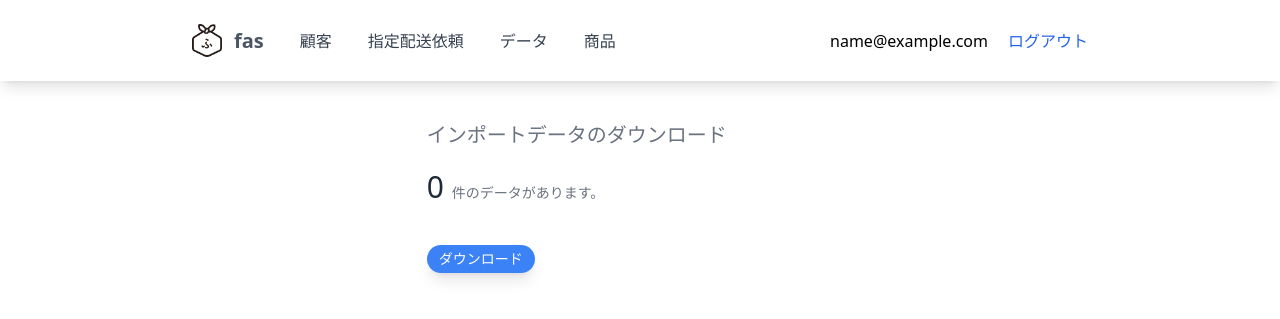
After one commit to hayamakazuyuki/fas, a Flask app: page /order/invoice_data in a window 1280 px wide. The commit adds this page. Shown: the top 319 px of the page. Run offline with Flask 2, Linux system fonts and the light colour scheme; the visitor is signed in with stand-in values (Sample User, id 1); data comes from the database, SQL or seed files in the repository; data that the repository does not hold is empty; some libraries are stand-ins or nearby versions.

Commit message:
added: invoice_data download

```diff
--- a/flask/app/order/views.py
+++ b/flask/app/order/views.py
@@ -4,7 +4,9 @@ from flask import Blueprint, render_template, request, redirect, url_for, make_r
 from flask_login import current_user, login_required
 from sqlalchemy import func
 from io import StringIO
+from threading import Thread
 import csv
+
 
 from ..extentions import db
 
@@ -222,3 +224,40 @@ def date_range():
         return render_template('order/range.html', date_from=date_from, date_to=date_to, orders=orders)
 
     return render_template('order/range.html')
+
+
+
+@order.route('/invoice_data')
+@order.route('/invoice_data/<dl>')
+@login_required
+def invoice_data(dl=None):
+
+    orders = ProductOrder.query.filter(ProductOrder.exported.is_(None)).all()
+    orders_count = len(orders)
+
+    if dl == 'csv':
+
+        today = datetime.now(JST)
+        file_date = today.strftime('%Y-%m-%d')
+
+        file = StringIO()
+        writer = csv.writer(file, lineterminator="\n")
+
+        writer.writerow(['顧客ID', '事業所ID', '受注日', '商品番号', 'KBN', '単価', '数量', '手数料', '商品名'])
+        for order in orders:
+            writer.writerow(
+                [order.customer_id, order.shop_id, order.date, order.item, 1, order.price, order.qty, 0,
+                 order.product.name])
+
+        response = make_response()
+        response.data = file.getvalue().encode('sjis', 'replace')
+        response.headers['Content-Type'] = 'text/csv'
+        response.headers['Content-Disposition'] = 'attachment; filename=brycenData-' + file_date + '.csv'
+
+        # for order in orders:
+        #     order.exported = 1
+        # db.session.commit()
+
+        return response
+
+    return render_template('order/invoice_data.html', orders_count=orders_count)
--- a/flask/app/templates/admin/index.html
+++ b/flask/app/templates/admin/index.html
@@ -3,6 +3,7 @@
 {% block body %}
 <div class="container mt-4">
   <p><a href="/">トップ画面に戻る</a></p>
+  <p><a href="/order/invoice_data">ブライセンインポートデータをダウンロード</a></p>
 </div>
 
 {% endblock %}
--- /dev/null
+++ b/flask/app/templates/order/invoice_data.html
@@ -0,0 +1,29 @@
+{% extends "layout.html" %}
+{% block content %}
+{% include "navbar.html" %}
+<div class="container max-w-4xl mx-auto md:w-1/3" x-data="{ open: false }">
+    <div class="mt-10">
+        <h1 class="text-gray-500 text-xl">インポートデータのダウンロード</h1>
+        <p class="mt-5 text-3xl text-gray-800">{{ orders_count }}
+            <span class="text-gray-500 text-sm">件のデータがあります。</span>
+        </p>
+        <button  @click="open = true" type="button" class="mt-10 px-3 py-1 text-sm text-white bg-blue-500 hover:bg-blue-800 rounded-full shadow-lg">
+            ダウンロード
+        </button>
+    </div>
+
+    <div x-show="open" class="fixed inset-0 bg-black bg-opacity-70 flex justify-center items-center">
+        <div class="bg-white mx-3 md:mx-0 border p-6 shadow-md">
+            <h2 class="font-bold text-sm">インポートデータ</h2>
+            <p class="text-gray-500 text-sm mt-5">ローカルにダウンロードするとサーバから削除されます。</p>
+            <p class="text-gray-500 text-sm mt-2">ダウンロードしますか？</p>
+            <p class="font-bold mt-5 text-right">
+                <span @click="open = false" class="px-3 py-1 rounded-md text-gray-500 cursor-pointer hover:bg-gray-100">中止</span>
+                <span class="ml-8 px-3 py-1 rounded-md text-blue-500 cursor-pointer hover:bg-blue-100">
+                    <a href="/order/invoice_data/csv">ダウンロード</a></span>
+            </p>
+        </div>
+    </div>
+
+</div>
+{% endblock %}
--- a/flask/app/templates/order/order-detail.html
+++ b/flask/app/templates/order/order-detail.html
@@ -46,8 +46,7 @@
 
             <!-- order requests go here-->
             {% if order.item != 901 %}
-            <div class="w-full my-5 mx-3">
-                <div class="border p-6 rounded-lg shadow-lg">
+                <div class="mt-3 w-full border p-6 rounded-lg shadow-lg">
                     <h2 class="text-base font-bold border-b mb-3">日時指定</h2>
 
                     {% if order.date > before2h and not order.request.id %}
@@ -73,7 +72,6 @@
                     <p>なし</p>
                     {% endif %}
 
-                </div>
             </div>
             {% endif %}
     </div>
```
Also changed, not shown: shipping/app/email.py (+7 -6 lines), shipping/app/views.py (+5 -4 lines).
